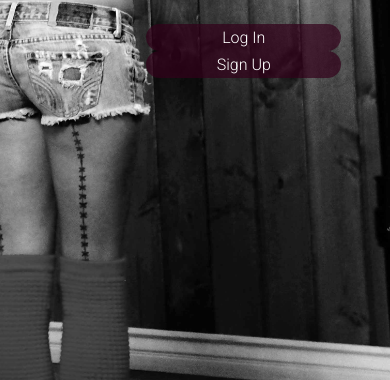
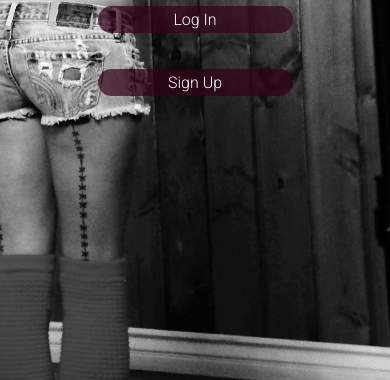
Before and after one commit to booleanaVillegas/juliana-villegas-taller-dos, a website: page public/index.html in a window 390 px wide. Shown: the part 464-844 px from the top of the page. Drawn offline with nearby package versions, Linux system fonts and the light colour scheme.

Commit message:
holi, ya acabe esta mierda

```diff
--- a/public/index.html
+++ b/public/index.html
@@ -12,8 +12,11 @@
 <section class="home  col-12 dev-center">
     <section class="col-12">
         <figure col-12><img class="col-4 col-10-s" src="img/logo.png" alt=""></figure>
-        <a class="btn col-6-s offset-3-s" href="/login">Log In</a>
-        <a class="btn col-6-s offset-3-s" href="/signup">Sign Up</a>
+        <div class="botones-index">
+        <a class="botones-index btn col-6-s offset-0-s" href="/login">Log In</a>
+        <br><br><br>
+        <a class="botones-index btn col-6-s offset-0-s" href="/signup">Sign Up</a>
+        </div>
 
     </section>
 </section>
--- a/public/stylesheets/style.css
+++ b/public/stylesheets/style.css
@@ -849,9 +849,11 @@ input[type=file]{
     font-size: 12pt;
 display: inline-block;
 
+    }
 
-
-    }
+       .botones-feed{
+           margin: 10px;
+       }
 
     nav{
         padding-left: 20px;
```
Also changed, not shown: 2 other files.
